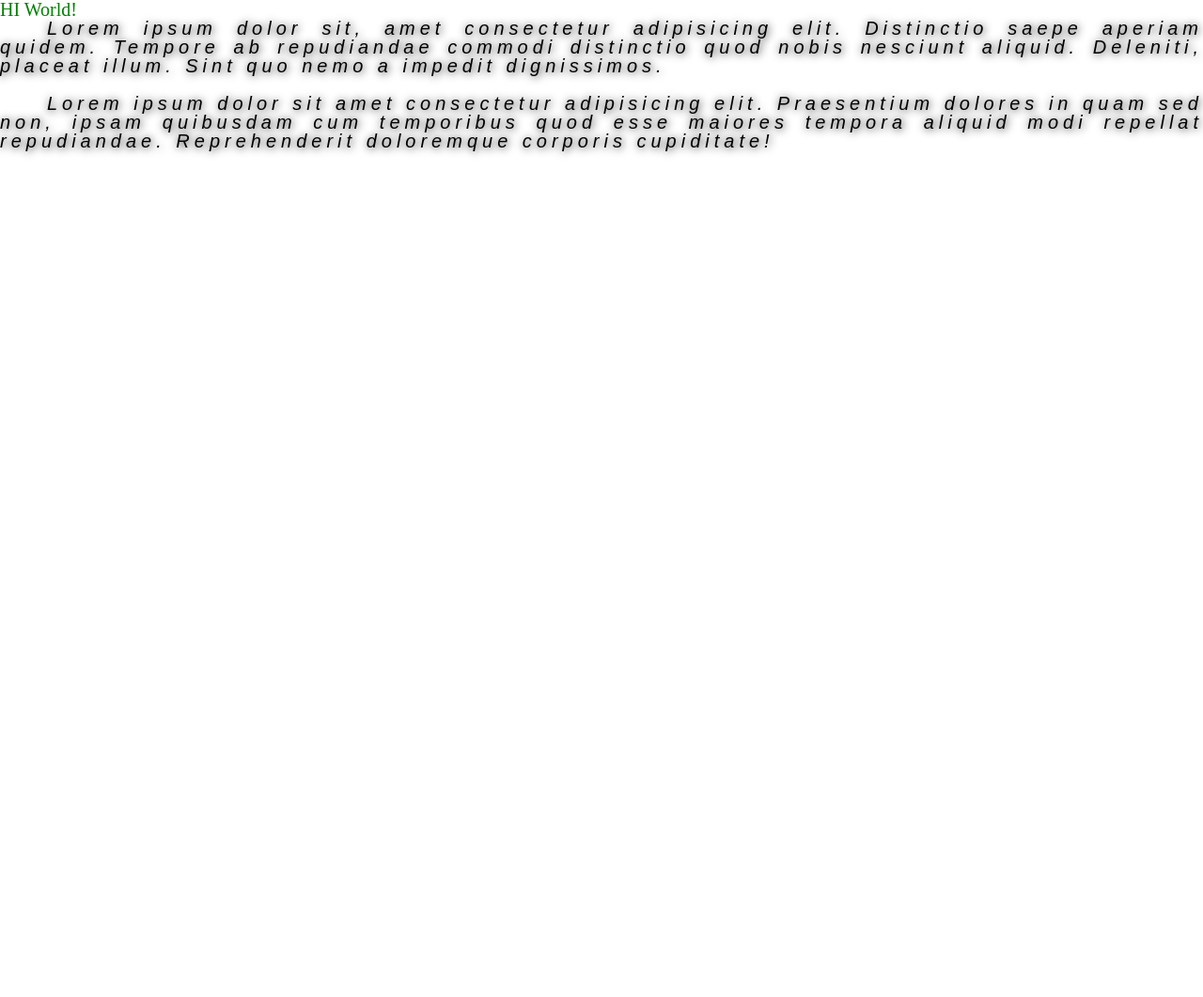
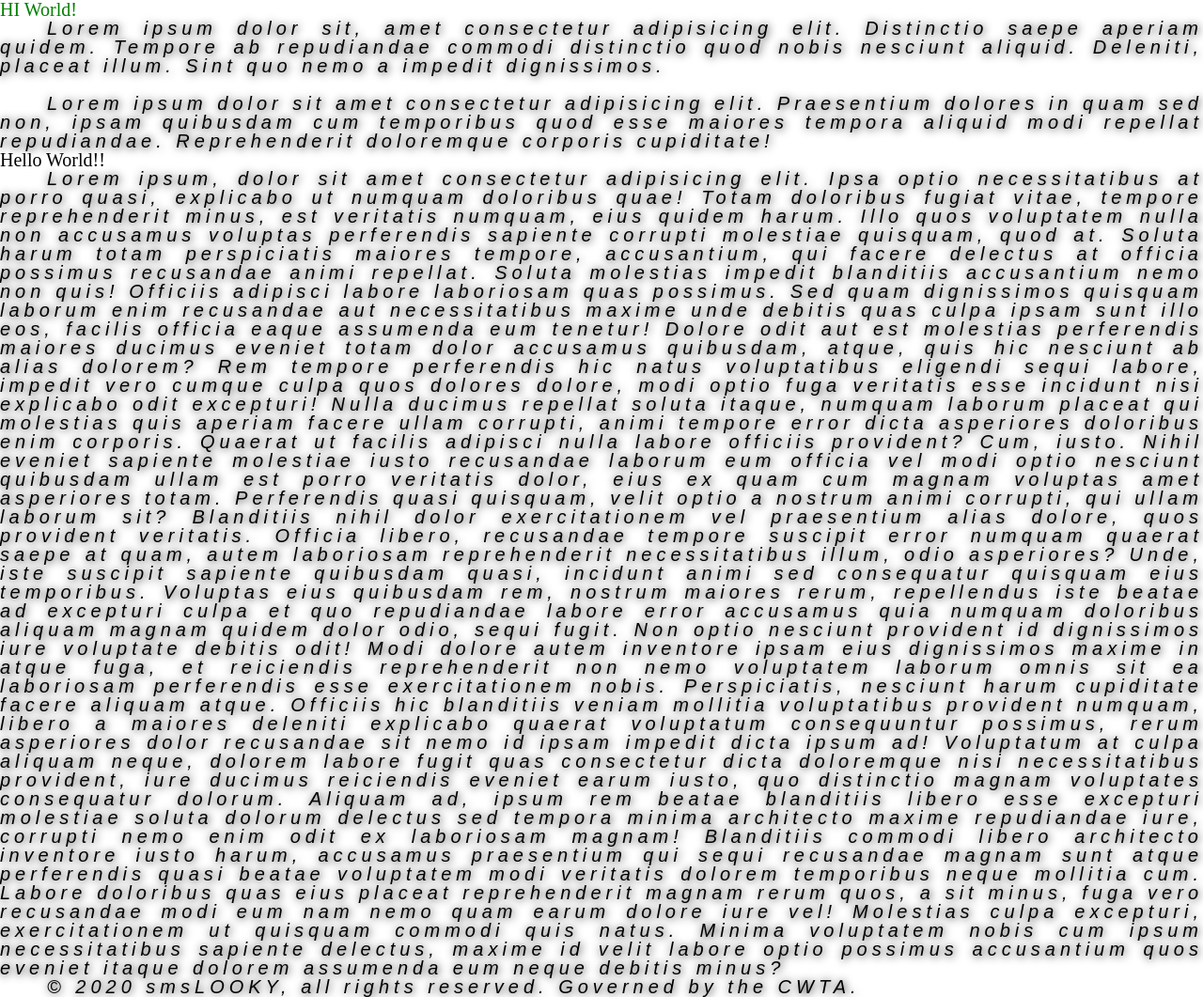
Before and after one commit to BogdanPristinskyi/smslooky.github.io, a plain HTML site: page index.html in a window 1280 px wide. Shown: the whole page at 94% size. Before the commit the page ends 800 px from the top, so only its background shows below. Drawn offline with Linux system fonts and the light colour scheme.

Commit message:
first commit

```diff
--- a/index.html
+++ b/index.html
@@ -22,6 +22,51 @@
         <span class="block__item"></span>
         <div class="block__item"></div>
 
+        </section>
+        <section class="item2">
+            <h2>Hello World!!</h2>
+            <p>Lorem ipsum, dolor sit amet consectetur adipisicing elit. Ipsa optio necessitatibus at porro quasi,
+                explicabo ut numquam doloribus quae! Totam doloribus fugiat vitae, tempore reprehenderit minus, est
+                veritatis numquam, eius quidem harum. Illo quos voluptatem nulla non accusamus voluptas perferendis
+                sapiente corrupti molestiae quisquam, quod at. Soluta harum totam perspiciatis maiores tempore,
+                accusantium, qui facere delectus at officia possimus recusandae animi repellat. Soluta molestias impedit
+                blanditiis accusantium nemo non quis! Officiis adipisci labore laboriosam quas possimus. Sed quam
+                dignissimos quisquam laborum enim recusandae aut necessitatibus maxime unde debitis quas culpa ipsam
+                sunt illo eos, facilis officia eaque assumenda eum tenetur! Dolore odit aut est molestias perferendis
+                maiores ducimus eveniet totam dolor accusamus quibusdam, atque, quis hic nesciunt ab alias dolorem? Rem
+                tempore perferendis hic natus voluptatibus eligendi sequi labore, impedit vero cumque culpa quos dolores
+                dolore, modi optio fuga veritatis esse incidunt nisi explicabo odit excepturi! Nulla ducimus repellat
+                soluta itaque, numquam laborum placeat qui molestias quis aperiam facere ullam corrupti, animi tempore
+                error dicta asperiores doloribus enim corporis. Quaerat ut facilis adipisci nulla labore officiis
+                provident? Cum, iusto. Nihil eveniet sapiente molestiae iusto recusandae laborum eum officia vel modi
+                optio nesciunt quibusdam ullam est porro veritatis dolor, eius ex quam cum magnam voluptas amet
+                asperiores totam. Perferendis quasi quisquam, velit optio a nostrum animi corrupti, qui ullam laborum
+                sit? Blanditiis nihil dolor exercitationem vel praesentium alias dolore, quos provident veritatis.
+                Officia libero, recusandae tempore suscipit error numquam quaerat saepe at quam, autem laboriosam
+                reprehenderit necessitatibus illum, odio asperiores? Unde, iste suscipit sapiente quibusdam quasi,
+                incidunt animi sed consequatur quisquam eius temporibus. Voluptas eius quibusdam rem, nostrum maiores
+                rerum, repellendus iste beatae ad excepturi culpa et quo repudiandae labore error accusamus quia numquam
+                doloribus aliquam magnam quidem dolor odio, sequi fugit. Non optio nesciunt provident id dignissimos
+                iure voluptate debitis odit! Modi dolore autem inventore ipsam eius dignissimos maxime in atque fuga, et
+                reiciendis reprehenderit non nemo voluptatem laborum omnis sit ea laboriosam perferendis esse
+                exercitationem nobis. Perspiciatis, nesciunt harum cupiditate facere aliquam atque. Officiis hic
+                blanditiis veniam mollitia voluptatibus provident numquam, libero a maiores deleniti explicabo quaerat
+                voluptatum consequuntur possimus, rerum asperiores dolor recusandae sit nemo id ipsam impedit dicta
+                ipsum ad! Voluptatum at culpa aliquam neque, dolorem labore fugit quas consectetur dicta doloremque nisi
+                necessitatibus provident, iure ducimus reiciendis eveniet earum iusto, quo distinctio magnam voluptates
+                consequatur dolorum. Aliquam ad, ipsum rem beatae blanditiis libero esse excepturi molestiae soluta
+                dolorum delectus sed tempora minima architecto maxime repudiandae iure, corrupti nemo enim odit ex
+                laboriosam magnam! Blanditiis commodi libero architecto inventore iusto harum, accusamus praesentium qui
+                sequi recusandae magnam sunt atque perferendis quasi beatae voluptatem modi veritatis dolorem temporibus
+                neque mollitia cum. Labore doloribus quas eius placeat reprehenderit magnam rerum quos, a sit minus,
+                fuga vero recusandae modi eum nam nemo quam earum dolore iure vel! Molestias culpa excepturi,
+                exercitationem ut quisquam commodi quis natus. Minima voluptatem nobis cum ipsum necessitatibus sapiente
+                delectus, maxime id velit labore optio possimus accusantium quos eveniet itaque dolorem assumenda eum
+                neque debitis minus?</p>
+        </section>
+        <footer>
+            <p class="footer">© 2020 smsLOOKY, all rights reserved. Governed by the CWTA.</p>
+        </footer>
     </div>
 </body>
 
```
